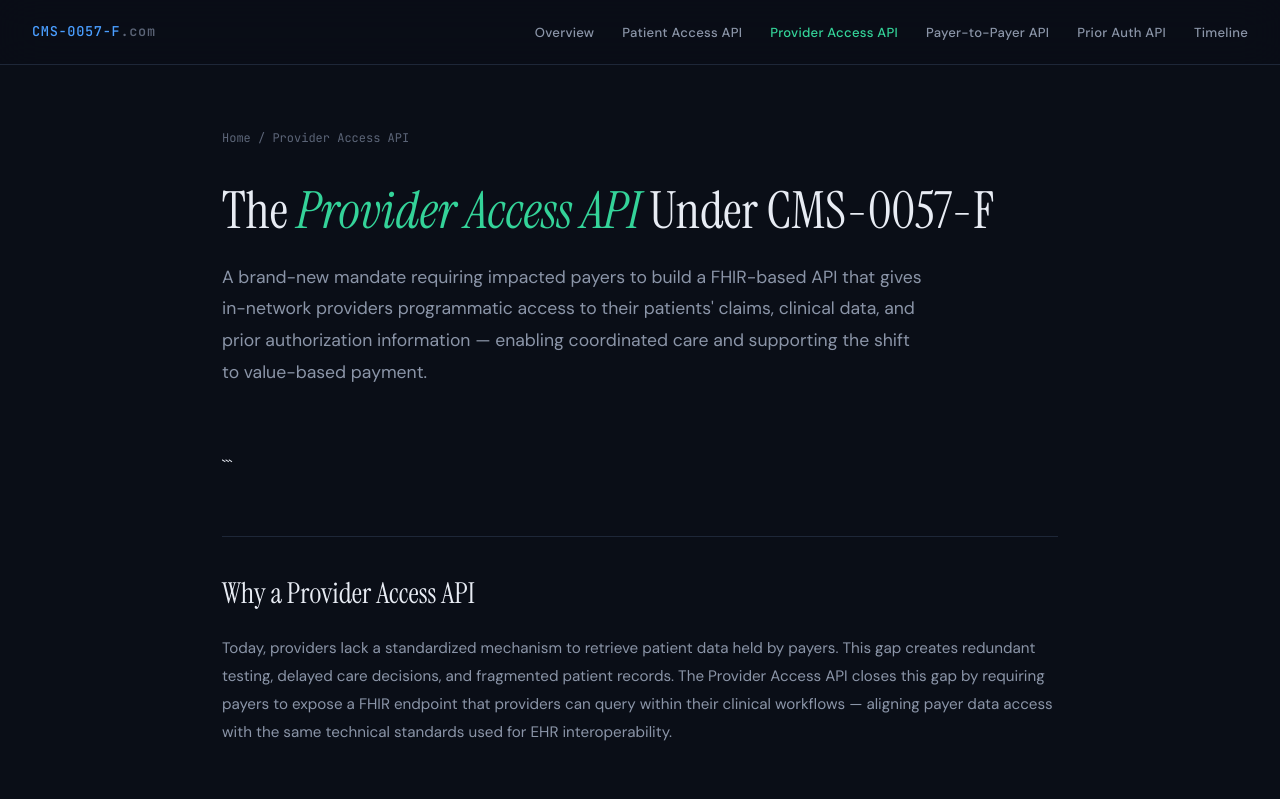
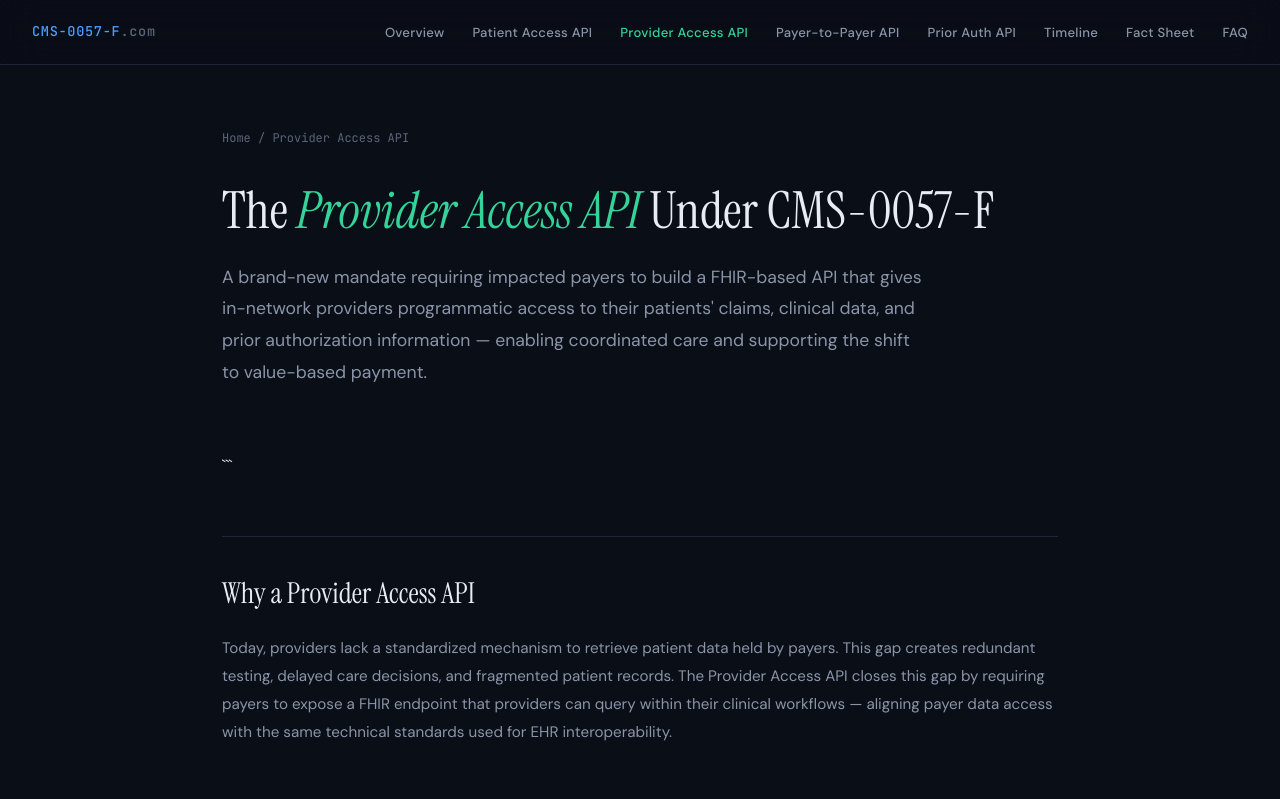
Before and after one commit to aurelianware/cms-0057-f, a plain HTML site: page provider-access-api.html in a window 1280 px wide. Shown: the top 799 px of the page. Drawn offline with Linux system fonts and the light colour scheme.

Commit message:
Add 'Fact Sheet' and 'FAQ' links to navigation

```diff
--- a/provider-access-api.html
+++ b/provider-access-api.html
@@ -76,6 +76,8 @@
         <li><a href="/payer-to-payer-api">Payer-to-Payer API</a></li>
         <li><a href="/prior-authorization-api">Prior Auth API</a></li>
         <li><a href="/compliance-timeline">Timeline</a></li>
+            <li><a href="/fact-sheet">Fact Sheet</a></li>
+            <li><a href="/faq">FAQ</a></li>
     </ul>
 </div></nav>
 
```
